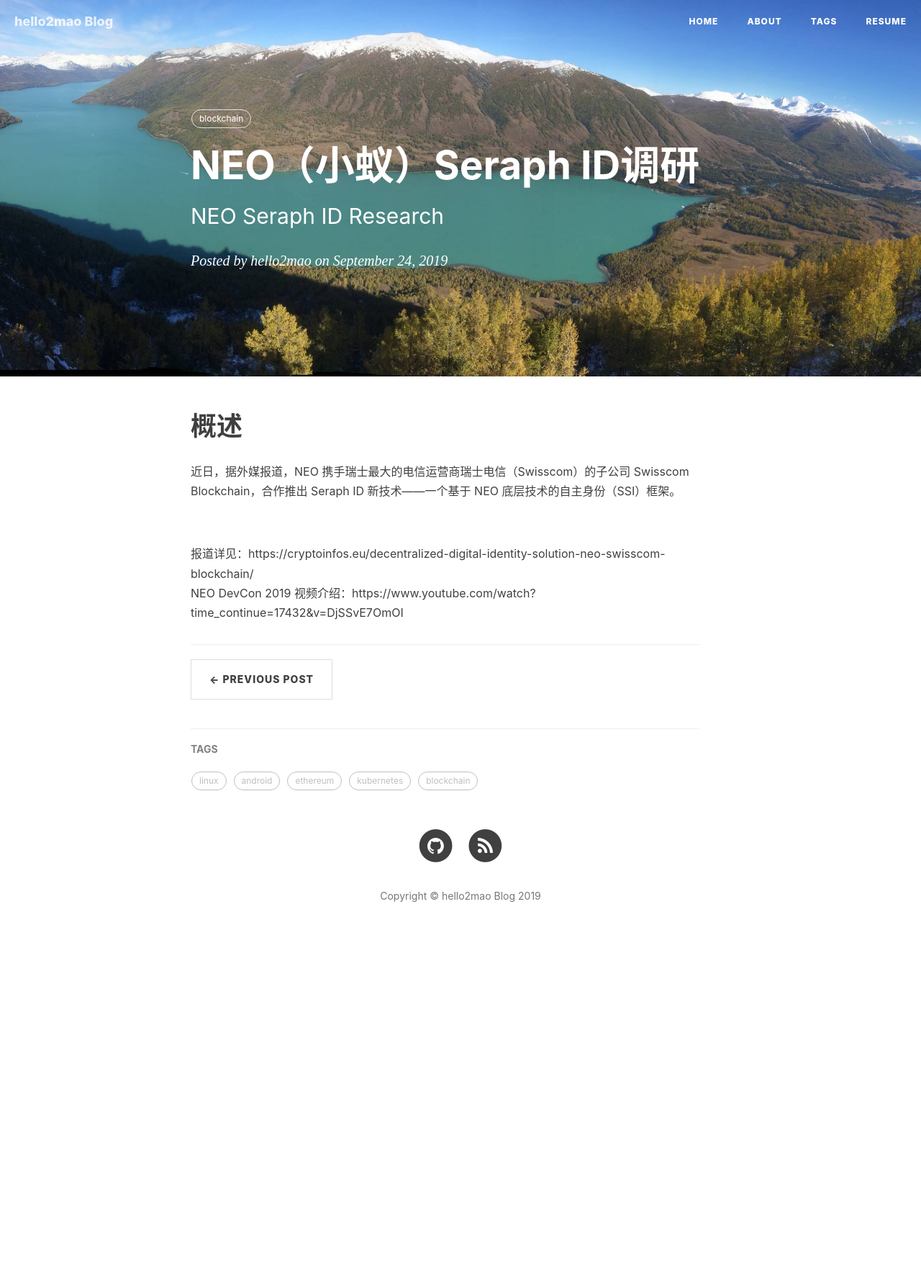
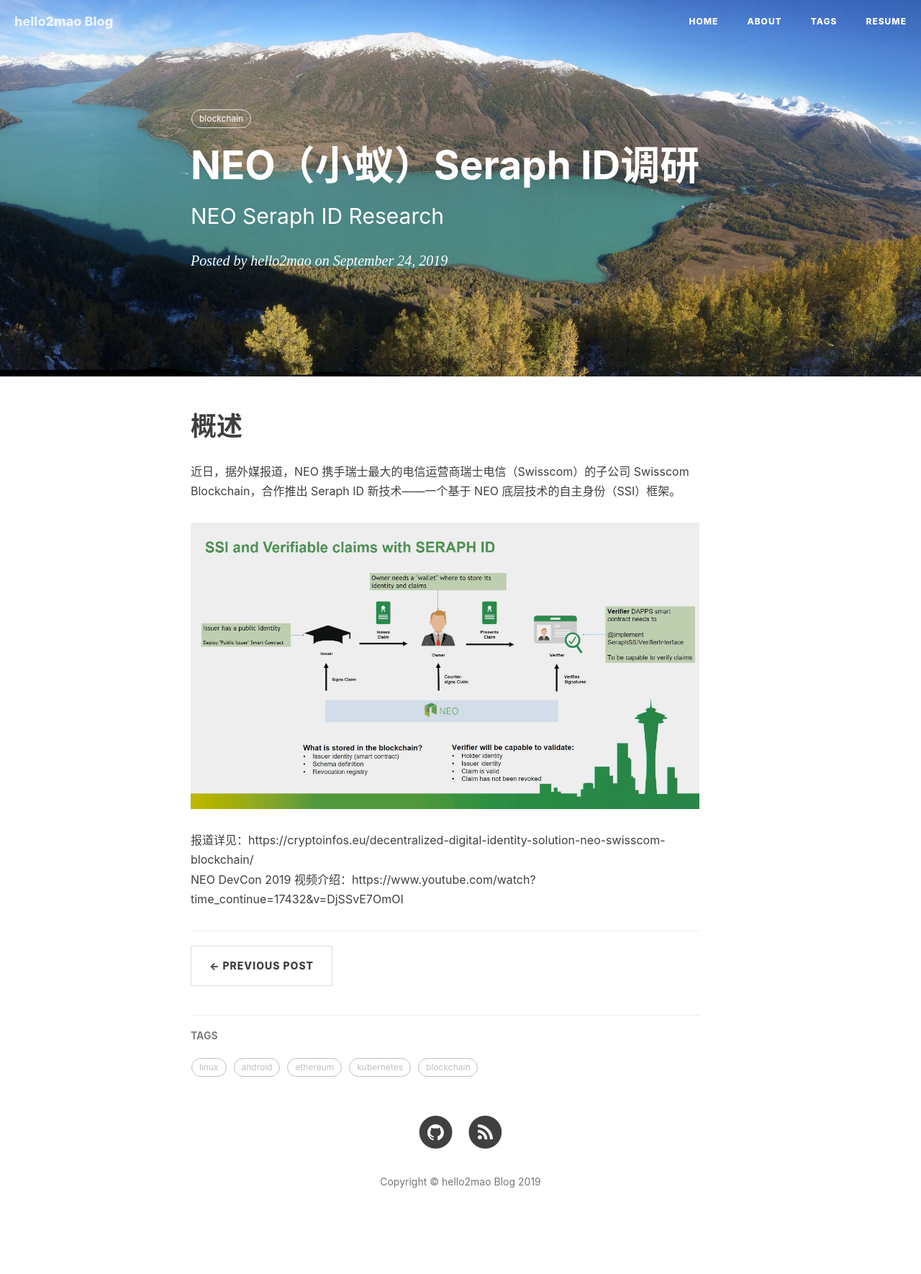
Before and after one commit to hello2mao/hello2mao.github.io, a Jekyll site: the page built from _posts/2019-09-24-NEO-Seraph-ID-Research.md, in a window 1280 px wide. Shown: the whole page at 72% size. Built offline with Jekyll 4.4.1, drawn with Linux system fonts in a browser that asks for light colours; nearby versions of some CDN libraries; comment, search, counter and statistics services are not loaded; before the commit the page ends 1373 px from its top, so only the background shows below that; grey boxes are pictures that could not be loaded.

Commit message:
Lazy push: 2019年 9月24日 星期二 14时52分40秒 CST

```diff
--- a/_posts/2019-09-24-NEO-Seraph-ID-Research.md
+++ b/_posts/2019-09-24-NEO-Seraph-ID-Research.md
@@ -12,7 +12,7 @@
 
 近日，据外媒报道，NEO 携手瑞士最大的电信运营商瑞士电信（Swisscom）的子公司 Swisscom Blockchain，合作推出 Seraph ID 新技术——一个基于 NEO 底层技术的自主身份（SSI）框架。
 
-![](img/posts/seraph-id-main.png)
+![](/img/posts/seraph-id-main.png)
 
 报道详见：https://cryptoinfos.eu/decentralized-digital-identity-solution-neo-swisscom-blockchain/
 NEO DevCon 2019 视频介绍：https://www.youtube.com/watch?time_continue=17432&v=DjSSvE7OmOI
```
